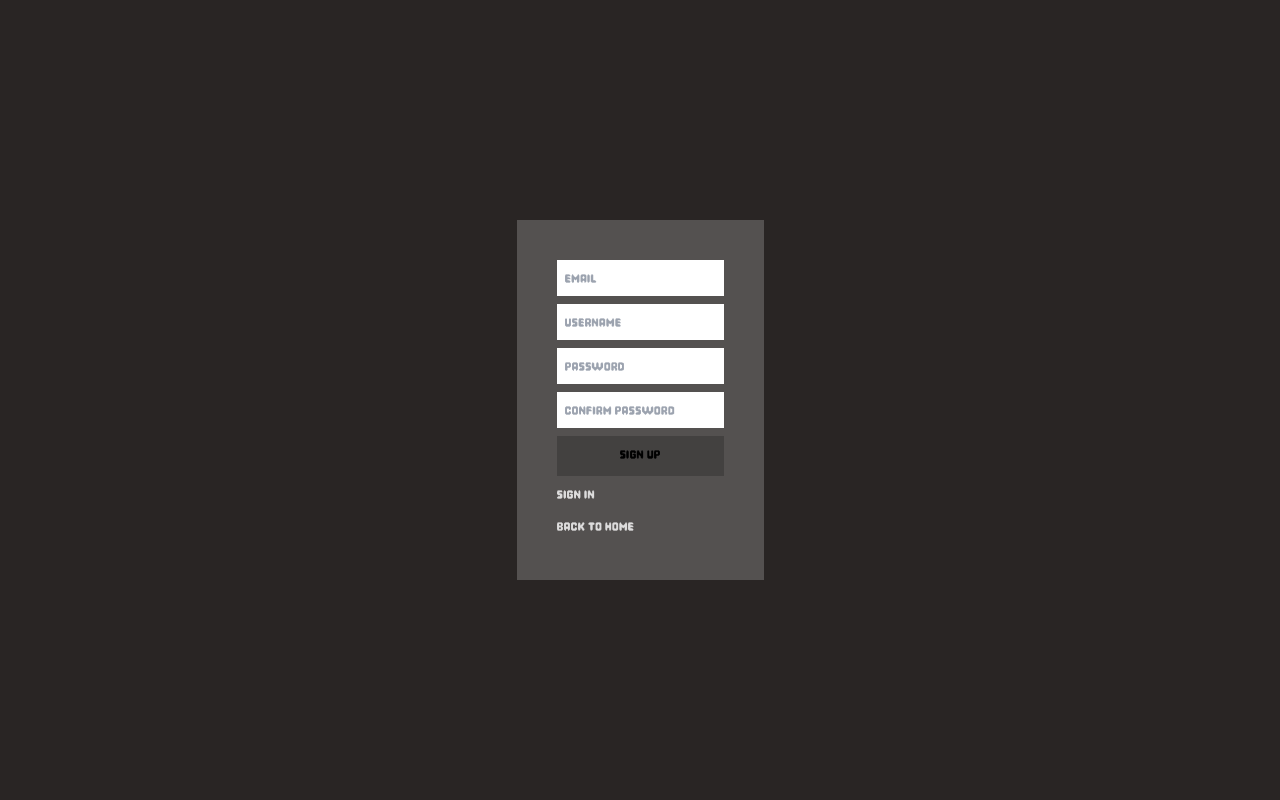
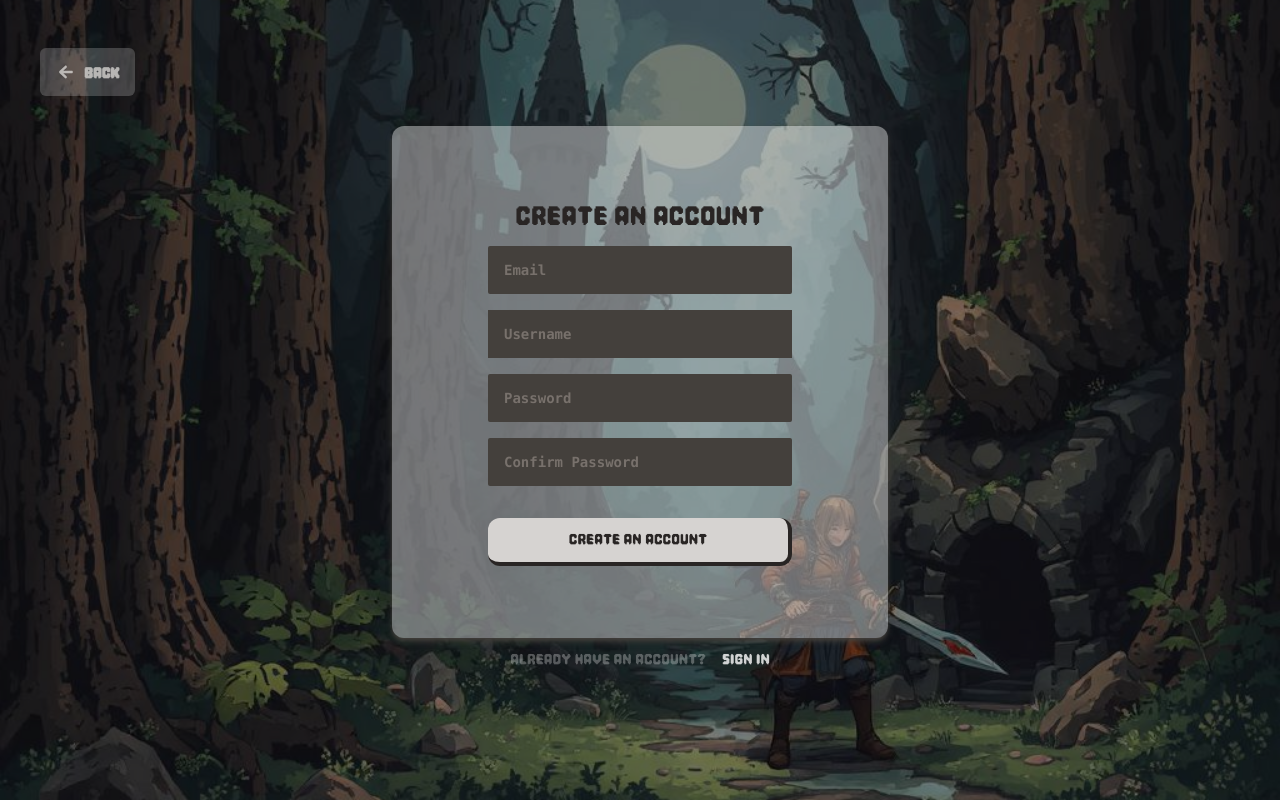
Before and after one commit to MingPV/game-type, a Next.js app in the folder frontend/: page /sign-up in a window 1280 px wide. Built offline with nearby package versions, Linux system fonts and the light colour scheme.

Commit message:
update ui sign-in sign-uo

```diff
--- a/frontend/src/app/(auth)/sign-up/page.tsx
+++ b/frontend/src/app/(auth)/sign-up/page.tsx
@@ -6,6 +6,7 @@ import React, { useEffect, useState } from "react";
 import { useRouter } from "next/navigation";
 import { FaCheck } from "react-icons/fa";
 import { ImCross } from "react-icons/im";
+import { IoMdArrowRoundBack } from "react-icons/io";
 
 export default function Page() {
   const [email, setEmail] = useState("");
@@ -107,64 +108,97 @@ export default function Page() {
   };
 
   return (
-    <div className="h-full w-full flex justify-center items-center">
-      <div className="bg-white/20 p-10 flex flex-col gap-2">
+    <div
+      className="w-full h-full flex flex-col justify-center items-center"
+      style={{
+        backgroundImage: "url('/images/game3.jpg')",
+        backgroundSize: "cover",
+        backgroundPosition: "center",
+        minHeight: "100vh",
+      }}
+    >
+      <div className="absolute inset-0 bg-black opacity-50 z-0" />
+      <div className="flex flex-col justify-center items-center h-full w-full z-10">
+        <Link
+          className="fixed left-10 top-10 mr-2 flex items-center flex-row gap-2 h-fit mt-2 text-stone-300/80 w-fit font-bold bg-white/20 hover:bg-white/10 transition-all duration-200 py-2 px-4 rounded-md z-11"
+          href={"/"}
+        >
+          <span className="font-bold text-xl">
+            <IoMdArrowRoundBack />
+          </span>
+          <span className="mt-1 text-xl">Back </span>
+        </Link>
+        <div className="bg-white/40 px-14 py-8 flex flex-row shadow-md shadow-stone-700 rounded-xl">
+          <div className=" p-10 flex flex-col items-center w-[30vw]">
+            <div className="text-stone-800 text-4xl text-center">
+              Create an account
+            </div>
             <input
               type="text"
               placeholder="Email"
               value={email}
               onChange={(e) => setEmail(e.target.value)}
-          className="pb-1 px-2 pt-2 border-b-1 border-black/20"
+              className="w-full py-3 px-2 border-b-1 border-black/20 bg-stone-700 my-2 text-stone-300 font-mono placeholder:text-sm placeholder:text-stone-500 font-bold pl-4 focus:outline-none rounded-sm"
             />
-        <div className="flex flex-row gap-2 items-center border-b-1 border-black/20">
+            <div className="w-full flex flex-row bg-stone-700 my-2">
               <input
                 type="text"
                 placeholder="Username"
                 value={username}
                 onChange={(e) => setUsername(e.target.value)}
-            className="pb-1 px-2 pt-2 "
+                className="w-full px-2 py-3 border-b-1 border-black/20 bg-transparent text-stone-300 font-mono placeholder:text-sm placeholder:text-stone-500 font-bold pl-4 focus:ring-0 focus:outline-none rounded-sm"
               />
               {username ? (
                 checkingUsername ? (
-              "checking"
+                  <span className="mr-6 text-stone-600 text-center flex justify-center items-center">
+                    Checking
+                  </span>
                 ) : isUsernameValid ? (
-              <span className="mt-2 text-lime-400/50">
+                  <span className="mr-6 text-lime-400/50 text-center flex justify-center items-center">
                     <FaCheck />
                   </span>
                 ) : (
-              <span className="mt-2 text-red-600/50">
+                  <span className="mr-6 text-red-600/50 text-center flex justify-center items-center">
                     <ImCross />
                   </span>
                 )
               ) : null}
             </div>
+
             <input
               type="password"
               placeholder="Password"
               value={password}
               onChange={(e) => setPassword(e.target.value)}
-          className="pb-1 px-2 pt-2 border-b-1 border-black/20"
+              className="w-full py-3 px-2 border-b-1 border-black/20 bg-stone-700 my-2 text-stone-300 font-mono placeholder:text-sm placeholder:text-stone-500 font-bold pl-4 focus:outline-none rounded-sm"
             />
             <input
               type="password"
               placeholder="Confirm Password"
               value={confirmPassword}
               onChange={(e) => setConfirmPassword(e.target.value)}
-          className="pb-1 px-2 pt-2 border-b-1 border-black/20"
+              className="w-full py-3 px-2 border-b-1 border-black/20 bg-stone-700 my-2 text-stone-300 font-mono placeholder:text-sm placeholder:text-stone-500 font-bold pl-4 focus:outline-none rounded-sm"
             />
             <button
-          className="p-2 bg-black/20 cursor-pointer hover:bg-black/30"
+              className="p-2 bg-stone-300 cursor-pointer hover:bg-stone-100 rounded-xl mt-6 w-full border-r-4 border-b-4 border-stone-800 text-xl text-stone-800"
               onClick={handleSignUp}
             >
-          {isSigningUp ? "Signing up" : "Sign up"}
+              {isSigningUp ? "Signing up" : "Create an account"}
             </button>
             {error && <div className="text-red-500 font-semibold">{error}</div>}
-        <Link href={"/sign-in"} className="text-white/80">
+          </div>
+        </div>
+        <div className="w-[25vw] mt-2 text-stone-100 text-sm flex flex-row gap-4 justify-center">
+          <div className="text-stone-100/30 text-xl">
+            {"Already have an account?"}
+          </div>
+          <Link
+            href={"/sign-in"}
+            className="text-white/80 text-xl hover:underline"
+          >
             Sign in
           </Link>
-        <Link href={"/"} className="text-white/80">
-          Back to home
-        </Link>
+        </div>
       </div>
     </div>
   );
```
Also changed, not shown: frontend/src/app/(auth)/sign-in/page.tsx (+0 -17 lines). Lines whose indentation alone changed are shown as unchanged.
